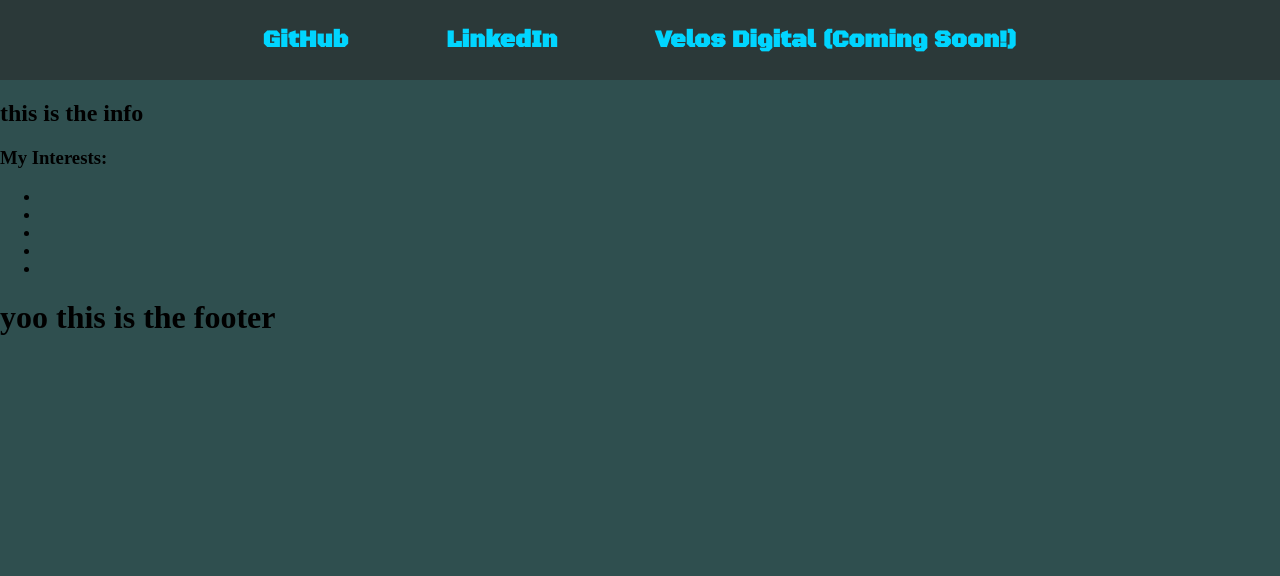
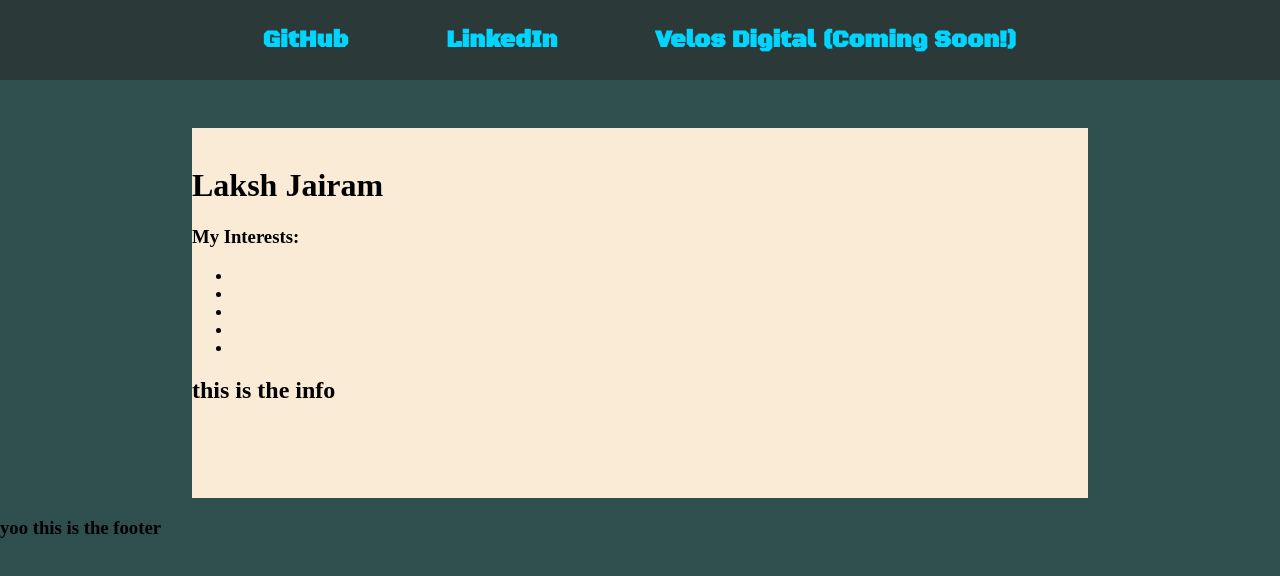
Before and after one commit to Lakshmanj/digitalbusinesscard_reactproject, a React (Vite) app in the folder digitalbusinesscard/: page / in a window 1280 px wide. Shown: the top 576 px of the page. Built offline with nearby package versions, Linux system fonts and the light colour scheme.

Commit message:
planning out the card layout, will change in later commit

```diff
--- a/digitalbusinesscard/src/App.jsx
+++ b/digitalbusinesscard/src/App.jsx
@@ -3,6 +3,7 @@ import Interests from './components/Interests'
 import Info from './components/Info'
 import Footer from './components/Footer'
 import Navbar from './components/Navbar'
+import Card from './components/Card'
 
 
 // deleted App.css file, since this is a small project, there is not a need for 2 CSS files, and will instead focus on using index.css, the highest global css file in the framework.
@@ -12,8 +13,7 @@ function App() {
   return (
     <>
       <Navbar />
-      <Info />
-      <Interests />
+      <Card />
       <Footer />
     </>
   )
--- a/digitalbusinesscard/src/components/Card.jsx
+++ b/digitalbusinesscard/src/components/Card.jsx
@@ -1 +1,16 @@
 // This file will be for making the digital card itself, on the page.
+import Interests from './Interests';
+import Info from './Info';
+
+
+
+export default function Card(){
+    return(
+        <main className='card-layout'>
+            <img />
+            <h1>Laksh Jairam</h1>
+            <Interests />
+            <Info />
+        </main>
+    )
+}
--- a/digitalbusinesscard/src/components/Footer.jsx
+++ b/digitalbusinesscard/src/components/Footer.jsx
@@ -1,7 +1,7 @@
 export default function Footer(){
     return(
         <>
-        <h1>yoo this is the footer</h1>
+        <footer><h3>yoo this is the footer</h3></footer>
         </>
     )
 }
--- a/digitalbusinesscard/src/index.css
+++ b/digitalbusinesscard/src/index.css
@@ -56,3 +56,16 @@ body{
 .resource-list > li > a:hover::after{
     width: 100%;
 }
+
+
+
+.card-layout{
+    background-color:antiquewhite;
+    justify-content: center;
+    align-items: center;
+    width: 70%;
+    /* margin-top: 7rem; */
+    margin: 3rem auto 0 auto;
+    height: 370px;
+/* margin :top, left, bottom, right */
+}
```
